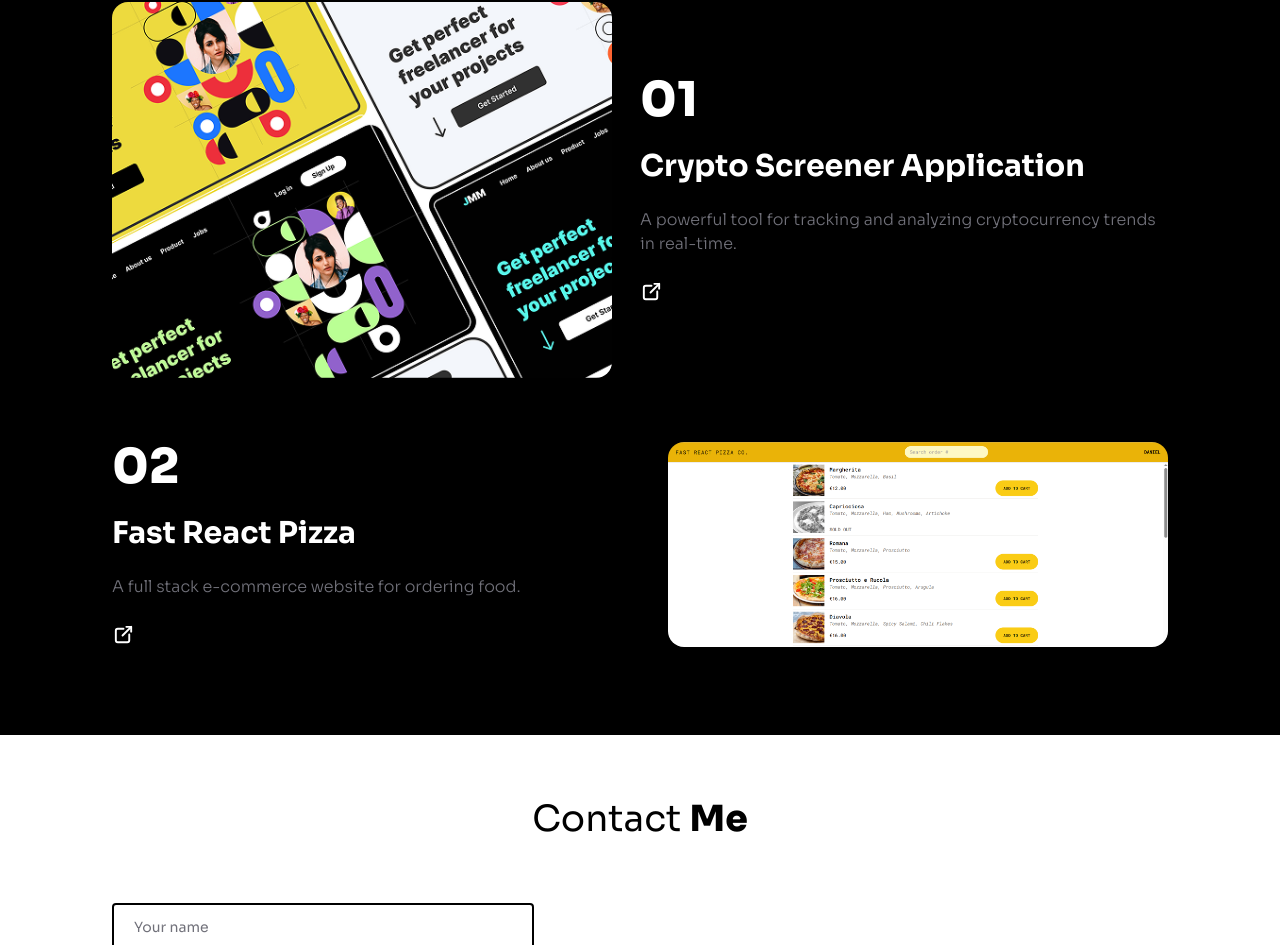
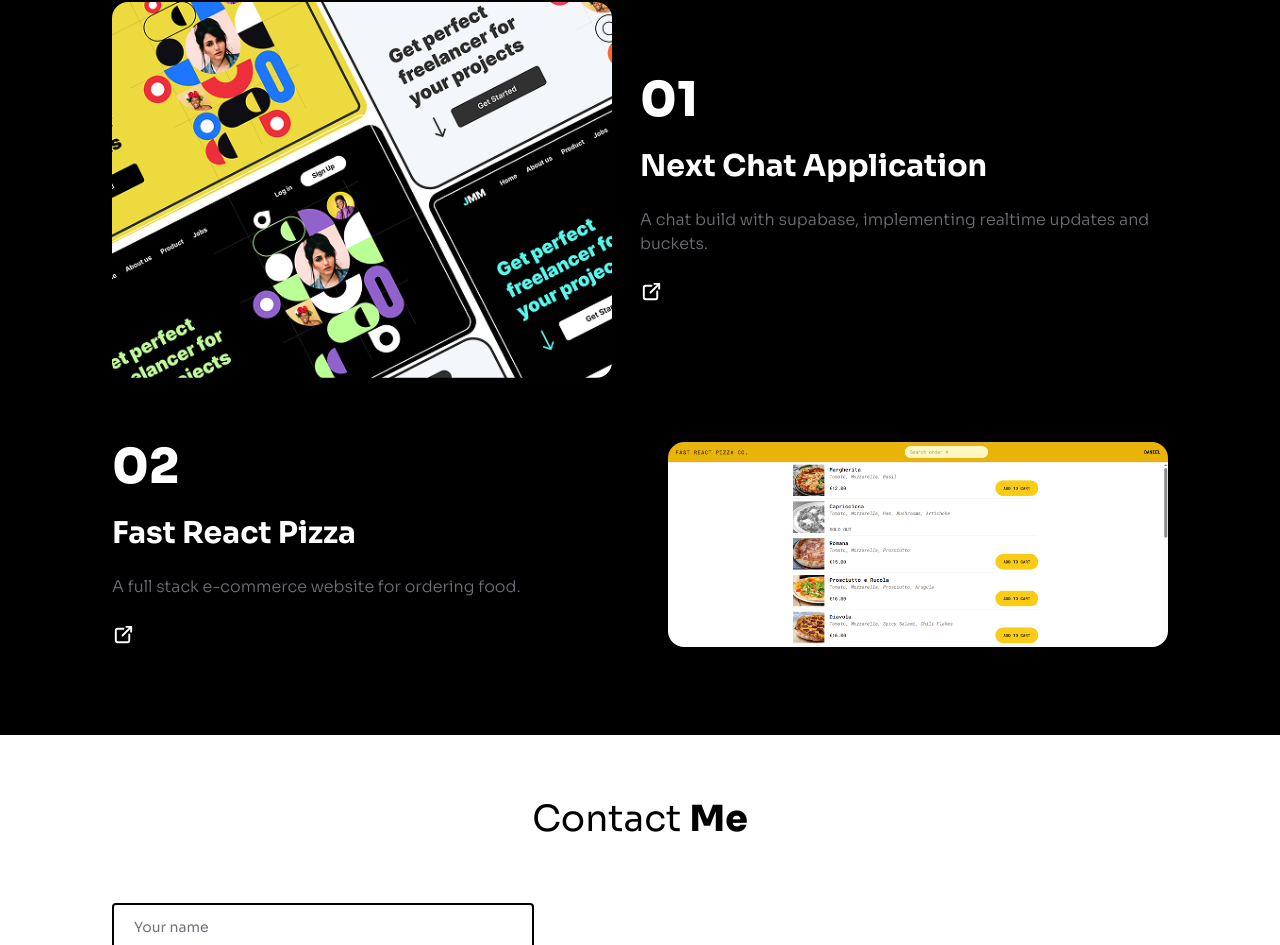
Before and after one commit to danielsadiq/portfolio-final, a React (Vite) app: page / in a window 1280 px wide. Shown: the part 2751-3696 px from the top of the page. Built offline with nearby package versions, Linux system fonts and the light colour scheme.

Commit message:
project update

```diff
--- a/src/components/Projects.jsx
+++ b/src/components/Projects.jsx
@@ -4,8 +4,8 @@ import { motion as Motion } from 'framer-motion';
 const projects = [
   {
     id: 1,
-    title: "Crypto Screener Application",
-    description: "A powerful tool for tracking and analyzing cryptocurrency trends in real-time.",
+    title: "Next Chat Application",
+    description: "A chat build with supabase, implementing realtime updates and buckets.",
     image: "/assets/project1.png",
     link: "https://daniel-fast-pizza.netlify.app/"
   },
```
